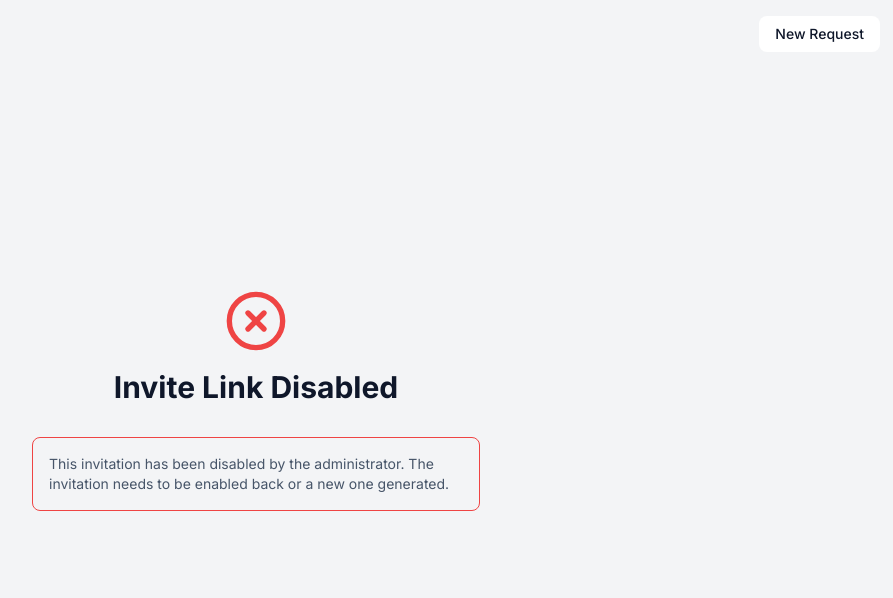
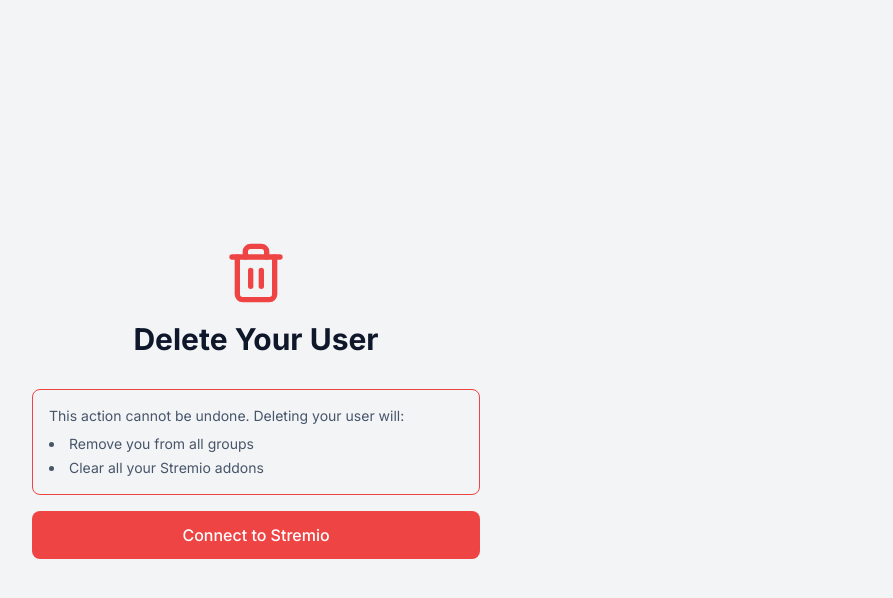
Before and after one commit to iamneur0/syncio, a Next.js app in the folder client/: page /invite/delete in a window 1280 px wide. Shown: the top 598 px of the page, without its empty margins (384-1277 px from the left). Built offline with nearby package versions, Linux system fonts and the light colour scheme; no server answers.

Commit message:
feat: users can now opt out of a server

```diff
--- /dev/null
+++ b/client/src/app/invite/delete/components/DeleteAccountPage.tsx
@@ -0,0 +1,136 @@
+'use client'
+
+import React from 'react'
+import { Trash2, CheckCircle, XCircle } from 'lucide-react'
+import { StremioOAuthCard } from '@/components/auth/StremioOAuthCard'
+
+interface DeleteUserPageProps {
+  oauthLink: string | null
+  oauthCode: string | null
+  oauthExpiresAt: string | null
+  oauthLinkGenerated: boolean
+  oauthKeyVersion: number
+  isGeneratingOAuth: boolean
+  isDeleting: boolean
+  onGenerateOAuth: () => void
+  onAuthKey: (authKey: string) => void
+  isSuccess?: boolean
+  isError?: boolean
+  errorMessage?: string
+}
+
+export function DeleteUserPage({
+  oauthLink,
+  oauthCode,
+  oauthExpiresAt,
+  oauthLinkGenerated,
+  oauthKeyVersion,
+  isGeneratingOAuth,
+  isDeleting,
+  onGenerateOAuth,
+  onAuthKey,
+  isSuccess = false,
+  isError = false,
+  errorMessage
+}: DeleteUserPageProps) {
+  const isOAuthExpired = oauthExpiresAt && new Date(oauthExpiresAt) < new Date()
+  const isOAuthValid = oauthExpiresAt && new Date(oauthExpiresAt) > new Date()
+
+  if (isSuccess) {
+    return (
+      <>
+        <div className="text-center mb-8">
+          <CheckCircle className="w-16 h-16 mx-auto mb-4" style={{ color: '#10b981' }} />
+          <h1 className="text-3xl font-bold mb-2" style={{ color: 'var(--color-text)' }}>
+            User Deleted
+          </h1>
+        </div>
+        <div className="p-4 rounded-lg border" style={{ borderColor: '#10b981' }}>
+          <p className="text-sm mb-0" style={{ color: 'var(--color-text-secondary)' }}>
+            Your Syncio user has been successfully deleted. You have been removed from all groups and your data has been cleared.
+          </p>
+        </div>
+      </>
+    )
+  }
+
+  if (isError) {
+    return (
+      <>
+        <div className="text-center mb-8">
+          <XCircle className="w-16 h-16 mx-auto mb-4" style={{ color: '#ef4444' }} />
+          <h1 className="text-3xl font-bold mb-2" style={{ color: 'var(--color-text)' }}>
+            Error
+          </h1>
+        </div>
+        <div className="p-4 rounded-lg border" style={{ borderColor: '#ef4444' }}>
+          <p className="text-sm mb-0" style={{ color: 'var(--color-text-secondary)' }}>
+            {errorMessage || 'Failed to delete your user. Please try again or contact support.'}
+          </p>
+        </div>
+      </>
+    )
+  }
+
+  return (
+    <>
+      <div className="text-center mb-8">
+        <Trash2 className="w-16 h-16 mx-auto mb-4" style={{ color: '#ef4444' }} />
+        <h1 className="text-3xl font-bold mb-2" style={{ color: 'var(--color-text)' }}>
+          Delete Your User
+        </h1>
+      </div>
+
+      <div className="space-y-4">
+        <div className="p-4 rounded-lg border" style={{ borderColor: '#ef4444' }}>
+          <p className="text-sm mb-2" style={{ color: 'var(--color-text-secondary)' }}>
+            This action cannot be undone. Deleting your user will:
+          </p>
+          <ul className="text-sm list-disc list-inside space-y-1" style={{ color: 'var(--color-text-secondary)' }}>
+            <li>Remove you from all groups</li>
+            <li>Clear all your Stremio addons</li>
+          </ul>
+        </div>
+
+        {!oauthLinkGenerated && !oauthLink && !isGeneratingOAuth && (
+          <button
+            onClick={onGenerateOAuth}
+            disabled={isGeneratingOAuth}
+            className="w-full px-4 py-3 rounded-lg transition-colors disabled:opacity-50 text-white font-medium"
+            style={{ backgroundColor: '#ef4444' }}
+          >
+            Connect to Stremio
+          </button>
+        )}
+
+        {isGeneratingOAuth && !oauthLink && (
+          <button
+            disabled
+            className="w-full px-4 py-3 rounded-lg transition-colors disabled:opacity-50 text-white font-medium"
+            style={{ backgroundColor: '#ef4444' }}
+          >
+            Generating OAuth Link...
+          </button>
+        )}
+
+        {(oauthLinkGenerated || oauthLink) && oauthLink && oauthCode && (
+          <div className="p-4 rounded-lg border" style={{ borderColor: '#ef4444' }}>
+            <StremioOAuthCard
+              key={`oauth-${oauthLink || 'none'}-${oauthCode || 'none'}-${oauthKeyVersion}`}
+              active={true}
+              autoStart={!!oauthLink}
+              onAuthKey={onAuthKey}
+              disabled={isDeleting}
+              showSubmitButton={false}
+              withContainer={false}
+              showStartButton={false}
+              initialLink={oauthLink || null}
+              initialCode={oauthCode || null}
+              initialExpiresAt={oauthExpiresAt ? new Date(oauthExpiresAt).getTime() : null}
+            />
+          </div>
+        )}
+      </div>
+    </>
+  )
+}
--- /dev/null
+++ b/client/src/app/invite/delete/page.tsx
@@ -0,0 +1,89 @@
+'use client'
+
+import React, { useState, useEffect } from 'react'
+import { useQuery, useMutation } from '@tanstack/react-query'
+import toast from 'react-hot-toast'
+import { invitationsAPI } from '@/services/api'
+import { InvitePageLayout } from '../[inviteCode]/components/InvitePageLayout'
+import { DeleteUserPage } from './components/DeleteAccountPage'
+
+export default function DeleteUserRequestPage() {
+  const [oauthLink, setOAuthLink] = useState<string | null>(null)
+  const [oauthCode, setOAuthCode] = useState<string | null>(null)
+  const [oauthExpiresAt, setOAuthExpiresAt] = useState<string | null>(null)
+  const [oauthLinkGenerated, setOAuthLinkGenerated] = useState(false)
+  const [oauthKeyVersion, setOAuthKeyVersion] = useState(0)
+  const [isSuccess, setIsSuccess] = useState(false)
+  const [isError, setIsError] = useState(false)
+  const [errorMessage, setErrorMessage] = useState<string>('')
+
+  // Generate OAuth link
+  const generateOAuthMutation = useMutation({
+    mutationFn: () => invitationsAPI.generateOAuth(),
+    onSuccess: (data) => {
+      console.log('OAuth generation success:', data)
+      setOAuthLink(data.oauthLink)
+      setOAuthCode(data.oauthCode)
+      // Convert Date to ISO string if needed
+      const expiresAt = data.oauthExpiresAt instanceof Date
+        ? data.oauthExpiresAt.toISOString()
+        : data.oauthExpiresAt
+      setOAuthExpiresAt(expiresAt)
+      setOAuthLinkGenerated(true)
+      setOAuthKeyVersion(prev => prev + 1)
+    },
+    onError: (error: any) => {
+      console.error('OAuth generation error:', error)
+      const errorMessage = error?.response?.data?.error || error?.response?.data?.details || error?.message || 'Failed to generate OAuth link'
+      toast.error(errorMessage)
+    }
+  })
+
+  // Delete user via OAuth
+  const deleteUserMutation = useMutation({
+    mutationFn: (authKey: string) => invitationsAPI.deleteUser(authKey),
+    onSuccess: () => {
+      setIsSuccess(true)
+      setIsError(false)
+      toast.success('User deleted successfully')
+    },
+    onError: (error: any) => {
+      setIsError(true)
+      setIsSuccess(false)
+      const message = error?.response?.data?.error || error?.message || 'Failed to delete user'
+      setErrorMessage(message)
+      toast.error(message)
+    }
+  })
+
+  const handleGenerateOAuth = () => {
+    generateOAuthMutation.mutate()
+  }
+
+  const handleOAuthAuthKey = async (authKey: string) => {
+    try {
+      await deleteUserMutation.mutateAsync(authKey)
+    } catch (error) {
+      // Error already handled in mutation
+    }
+  }
+
+  return (
+    <InvitePageLayout showNewRequestButton={false} onNewRequest={() => {}}>
+      <DeleteUserPage
+        oauthLink={oauthLink}
+        oauthCode={oauthCode}
+        oauthExpiresAt={oauthExpiresAt}
+        oauthLinkGenerated={oauthLinkGenerated}
+        oauthKeyVersion={oauthKeyVersion}
+        isGeneratingOAuth={generateOAuthMutation.isPending}
+        isDeleting={deleteUserMutation.isPending}
+        onGenerateOAuth={handleGenerateOAuth}
+        onAuthKey={handleOAuthAuthKey}
+        isSuccess={isSuccess}
+        isError={isError}
+        errorMessage={errorMessage}
+      />
+    </InvitePageLayout>
+  )
+}
```
